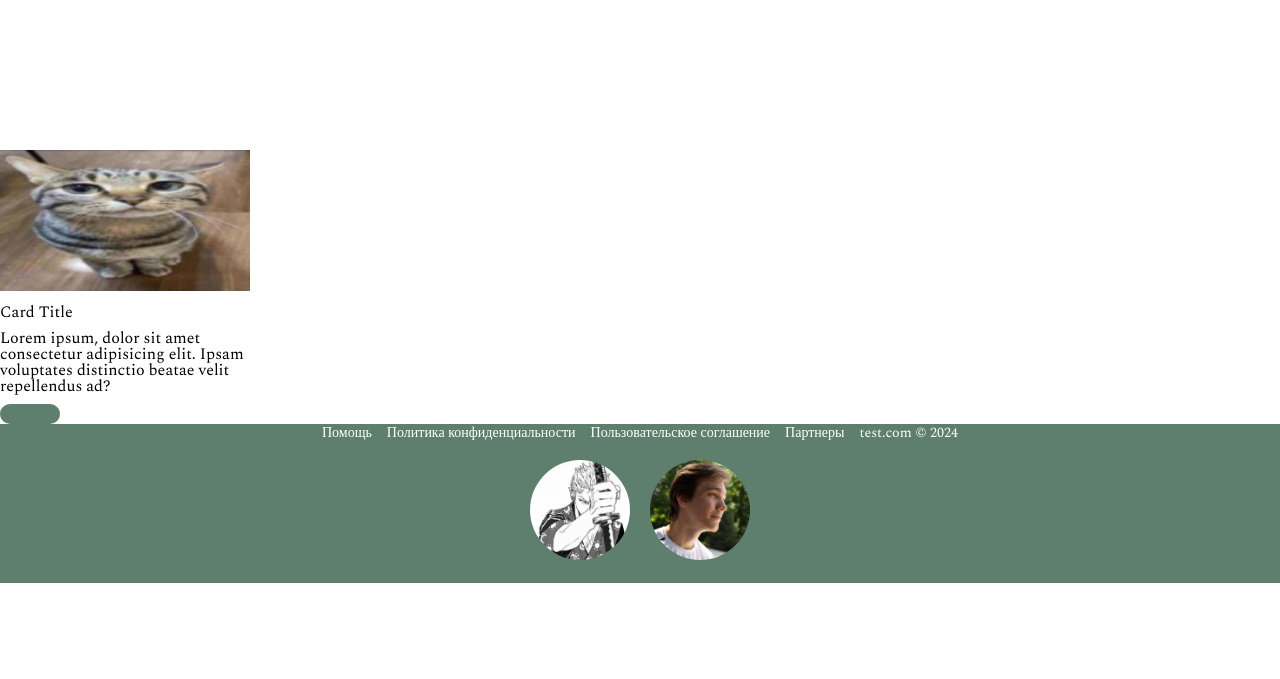
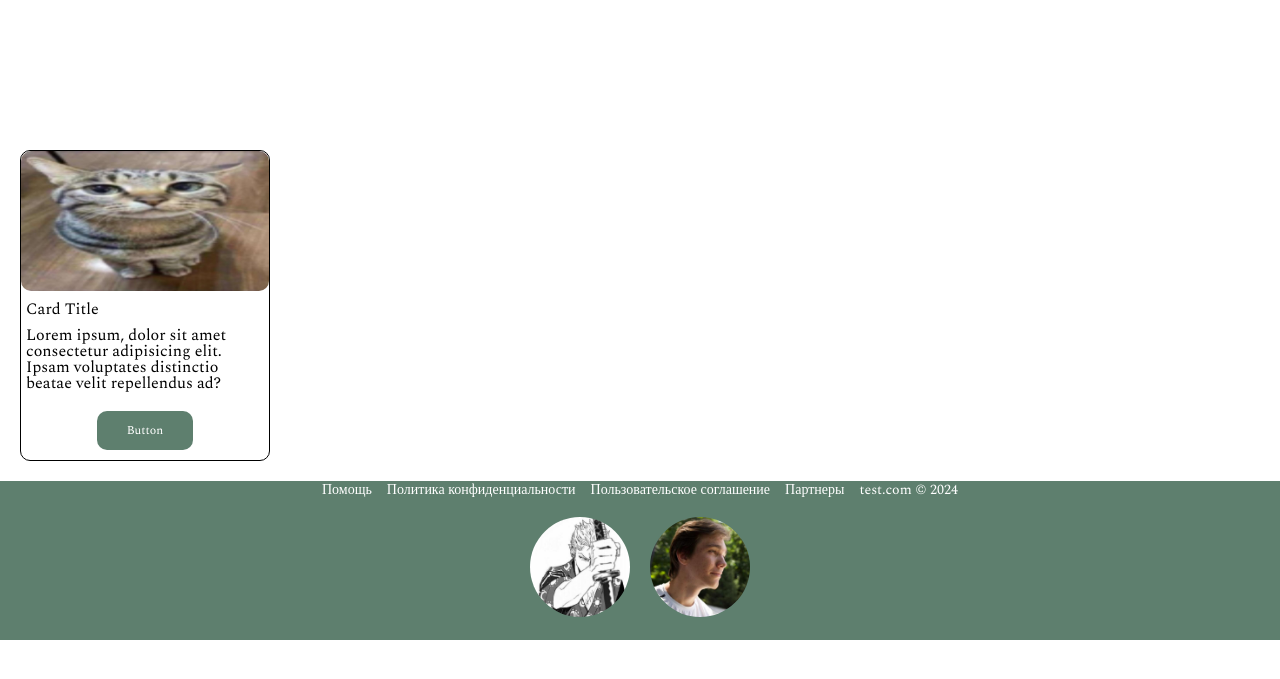
Before and after one commit to trixvlq/QuestionService, a Django app: page /test/ in a window 1280 px wide. Shown: the part 100-779 px from the top of the page. Run offline with Django 5.2, Linux system fonts and the light colour scheme.

Commit message:
add disappointed card

```diff
--- a/QuestionService/static/css/card/card.css
+++ b/QuestionService/static/css/card/card.css
@@ -1,25 +1,35 @@
 
 .card{
   max-width: 250px;
+  display: flex;
+  flex-direction: column;
+  border: solid 0.5px black;
+  border-radius: 10px;
+  margin: 20px 20px;
 }
 .card-image{
   max-width: 250px;
   max-height: 150px;
   margin-bottom: 10px;
+  border-radius: 10px;
 }
 .card-title{
   margin-bottom: 10px;
+  margin-left: 5px;
+  margin-right: 5px;
 }
 .card-text{
-  margin-bottom: 10px;
+  margin-bottom: 20px;
+  margin-left: 5px;
+  margin-right: 5px;
 }
 .card-btn{
-  display: flex;
-  justify-content: center;
+  margin: 0 auto;
   padding: 10px 30px;
   border: none;
   border-radius: 10px;
-  font-size: 18px;
+  font-size: 12px;
   color: #fff;
   background-color: #5E7F6E;
+  margin-bottom: 10px;
 }
--- a/QuestionService/templates/Question/special.html
+++ b/QuestionService/templates/Question/special.html
@@ -2,9 +2,9 @@
 {% load static %}
 {% block title %}{{ title }}{% endblock %}
 {% block css %}
+    <link rel="stylesheet" href="{% static 'css/reset.css' %}">
     <link rel="stylesheet" href="{% static 'css/card/card.css' %}">
     <link rel="stylesheet" href="{% static 'css/main/style.css' %}">
-    <link rel="stylesheet" href="{% static 'css/reset.css' %}">
     <link href="https://fonts.googleapis.com/css2?family=Inter:wght@500;700&family=Roboto+Condensed:wght@200;300;400;500;600;700;800;900&family=Roboto:ital,wght@0,100;0,300;0,400;0,500;0,700;0,900;1,100&family=Spectral:wght@300;400;500;700;800&display=swap" rel="stylesheet">
 {% endblock %}
 {% block content %}
@@ -12,6 +12,6 @@
     <img src="{% static 'images/2024/01/06/disappointed_cat.jpg' %}" alt="card image" class="card-image">
     <h1 class="card-title">Card Title</h1>
     <p class="card-text">Lorem ipsum, dolor sit amet consectetur adipisicing elit. Ipsam voluptates distinctio beatae velit repellendus ad?</p>
-    <button class="card-btn"></button>
+    <button class="card-btn">Button</button>
   </div>
 {% endblock %}
```
